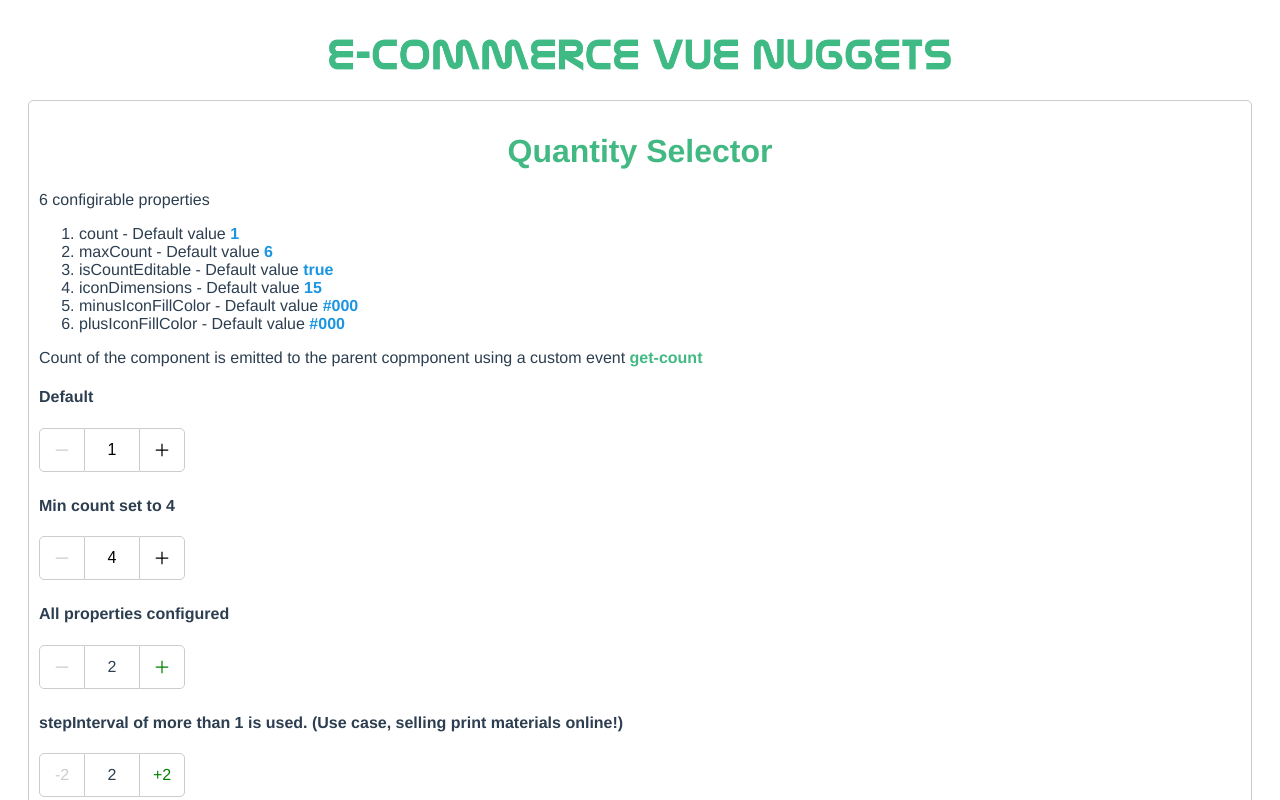
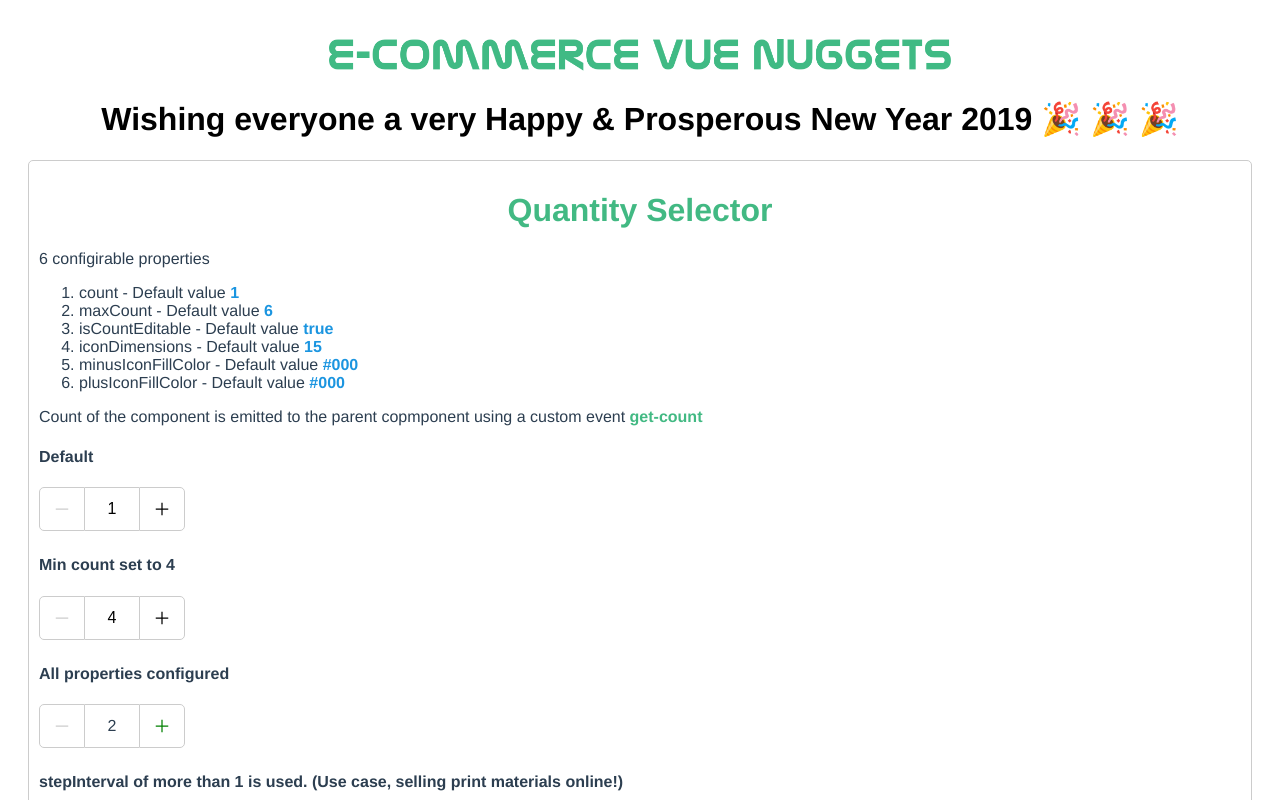
Before and after one commit to Shreerang/Vue-Nuggets, a Vue app: page / in a window 1280 px wide. Shown: the top 800 px of the page. Built offline with nearby package versions, Linux system fonts and the light colour scheme.

Commit message:
new year message 🎉

```diff
--- a/src/App.vue
+++ b/src/App.vue
@@ -2,6 +2,9 @@
   <div id="app">
     <h1>
       <img src="./assets/Vue_Nuggets.png" alt="" />
+    </h1>
+    <h1 class="default-color">
+      Wishing everyone a very Happy & Prosperous New Year 2019 🎉 🎉 🎉
     </h1>
     <div class="card">
       <Alert :isActive="this.errorActive">Error Message Goes Here</Alert>
@@ -459,4 +462,8 @@
 h1, .highlight-text {
   color: #42b983;
 }
+
+.default-color {
+  color: #000;
+}
 </style>
```
